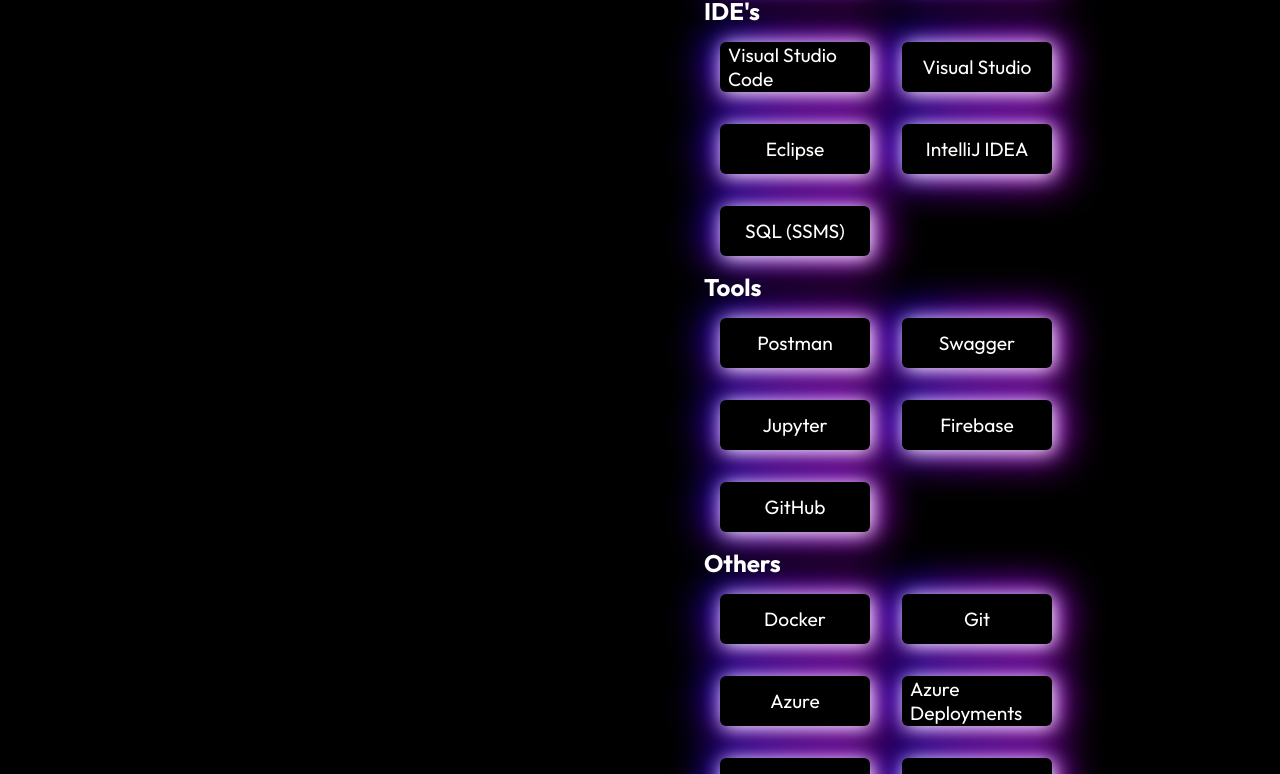
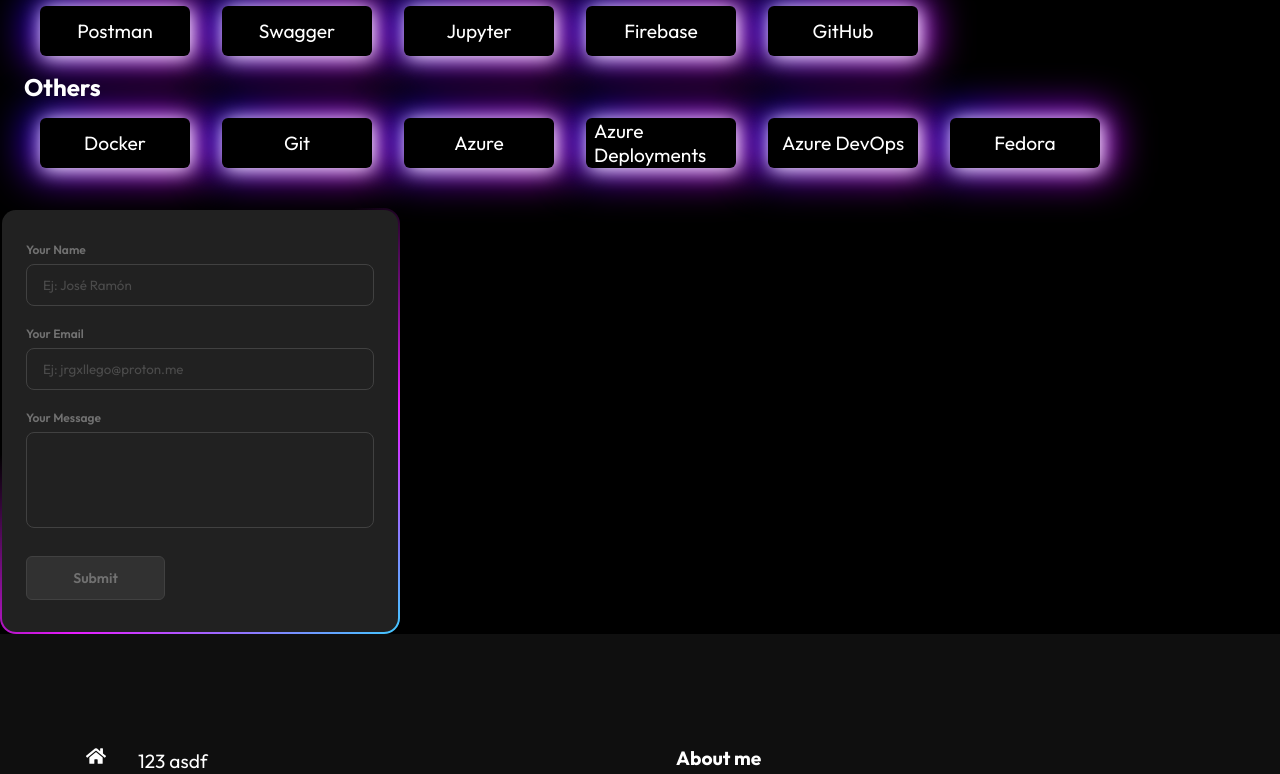
Before and after one commit to jrwithahoodie/react-portfolio-ui, a React (Vite) app: page /#/ in a window 1280 px wide. Shown: the part 1656-2430 px from the top of the page. Built offline with nearby package versions, Linux system fonts and the light colour scheme.

Commit message:
[ADD] - adding styles and contact me form (not working yet)

```diff
--- a/package.json
+++ b/package.json
@@ -10,6 +10,7 @@
     "preview": "vite preview"
   },
   "dependencies": {
+    "@emailjs/browser": "^4.3.3",
     "bootstrap": "^5.3.3",
     "react": "^18.2.0",
     "react-bootstrap": "^2.10.2",
--- a/src/components/AboutContent/AboutContent.jsx
+++ b/src/components/AboutContent/AboutContent.jsx
@@ -1,4 +1,5 @@
 import React from 'react'
+import { Link } from 'react-router-dom'
 
 import "./AboutContentStyles.css"
 import SkillsRow from '../SkillsRow/SkillsRow'
@@ -58,15 +59,20 @@
                 <div className="info">
                     <p>I'm a Frontend Focused Web Developer building and managing the Front-end of Websites and Web Applications that leads to the success of the overall product. Check out some of my work in the Projects section.I also like sharing content related to the stuff that I have learned over the years in Web Development so it can help other people of the Dev Community. Feel free to Connect or Follow me on my Linkedin and Instagram where I post useful content related to Web Development and Programming. I'm open to Job opportunities where I can contribute, learn and grow. If you have a good opportunity that matches my skills and experience then don't hesitate to contact me.</p>
                 </div>
+                <div className="buttonContainer">
+                    <div>
+                        <Link to="/contact" className="btn">Contact Me!</Link>
+                    </div>
+                </div>
             </div>
             <div className="skills">
                 <h1>My skills</h1>
                 <div className="info">
-                    <SkillsRow skillName={"Languages"} skillLanguage={languages}/>
-                    <SkillsRow skillName={"Frameworks"} skillLanguage={frameworks}/>
-                    <SkillsRow skillName={"IDE's"} skillLanguage={ides}/>
-                    <SkillsRow skillName={"Tools"} skillLanguage={tools}/>
-                    <SkillsRow skillName={"Others"} skillLanguage={other}/>
+                    <SkillsRow skillName={"Languages"} skillLanguage={languages} />
+                    <SkillsRow skillName={"Frameworks"} skillLanguage={frameworks} />
+                    <SkillsRow skillName={"IDE's"} skillLanguage={ides} />
+                    <SkillsRow skillName={"Tools"} skillLanguage={tools} />
+                    <SkillsRow skillName={"Others"} skillLanguage={other} />
                 </div>
             </div>
         </div>
--- a/src/components/AboutContent/AboutContentStyles.css
+++ b/src/components/AboutContent/AboutContentStyles.css
@@ -11,17 +11,28 @@
   flex-wrap: wrap;
 }
 
-.aboutInfo, .skills {
+.buttonContainer {
+    margin-top: 1rem;
+}
+
+.aboutInfo .info {
+  font-size: 1rem;
+  line-height: 2rem;
+}
+
+.aboutInfo,
+.skills {
   max-width: 40%;
 }
 
-@media screen and (max-width: 640px) {
+@media screen and (max-width: 1280px) {
   .containerContent {
     flex-direction: column;
     padding: 1rem;
   }
 
-    .aboutInfo, .skills {
+  .aboutInfo,
+  .skills {
     max-width: 100%;
     margin: 1vh;
   }
--- /dev/null
+++ b/src/components/ContactContent/ContactContent.jsx
@@ -0,0 +1,41 @@
+import React, { useRef } from 'react'
+import emailjs from "@emailjs/browser"
+
+import "./ContactContentStyles.css"
+
+export const ContactContent = () => {
+
+    const refForm = useRef();
+
+    const handleSubmit = (e) => {
+        e.preventDefault();
+
+        const serviceId = process.env.EMAILJS_SERVICE_ID;
+        const templateId = process.env.EMAILJS_TEMPLATE_ID;
+        const apiKey = process.env.EMAILJS_APIKEY;
+
+        emailjs.sendForm(serviceId, templateId, refForm.current, apiKey)
+            .then(result => console.log(result.text))
+            .catch(error => console.log(error));
+    }
+
+    return (
+        <div className="form-container">
+            <form ref={refForm} className="form" onSubmit={handleSubmit}>
+                <div className="form-group">
+                    <label htmlFor="name">Your Name</label>
+                    <input type="text" name="from_name" placeholder="Ej: José Ramón" required/>
+                </div>
+                <div className="form-group">
+                    <label htmlFor="email">Your Email</label>
+                    <input type="email" name="email" placeholder="Ej: jrgxllego@proton.me" required/>
+                </div>
+                <div className="form-group">
+                    <label htmlFor="textarea">Your Message</label>
+                    <textarea name="message" rows="10" cols="50" maxLength="500" required></textarea>
+                </div>
+                <button className="form-submit-btn" type='submit'>Submit</button>
+            </form>
+        </div>
+    )
+}
--- /dev/null
+++ b/src/components/ContactContent/ContactContentStyles.css
@@ -0,0 +1,99 @@
+.form-container {
+    width: 400px;
+    background: linear-gradient(#212121, #212121) padding-box,
+                linear-gradient(145deg, transparent 35%,#e81cff, #40c9ff) border-box;
+    border: 2px solid transparent;
+    padding: 32px 24px;
+    font-size: 14px;
+    font-family: inherit;
+    color: white;
+    display: flex;
+    flex-direction: column;
+    gap: 20px;
+    box-sizing: border-box;
+    border-radius: 16px;
+  }
+
+  .form-container button:active {
+    scale: 0.95;
+  }
+
+  .form-container .form {
+    display: flex;
+    flex-direction: column;
+    gap: 20px;
+  }
+
+  .form-container .form-group {
+    display: flex;
+    flex-direction: column;
+    gap: 2px;
+  }
+
+  .form-container .form-group label {
+    display: block;
+    margin-bottom: 5px;
+    color: #717171;
+    font-weight: 600;
+    font-size: 12px;
+  }
+
+  .form-container .form-group input {
+    width: 100%;
+    padding: 12px 16px;
+    border-radius: 8px;
+    color: #fff;
+    font-family: inherit;
+    background-color: transparent;
+    border: 1px solid #414141;
+  }
+
+  .form-container .form-group textarea {
+    width: 100%;
+    padding: 12px 16px;
+    border-radius: 8px;
+    resize: none;
+    color: #fff;
+    height: 96px;
+    border: 1px solid #414141;
+    background-color: transparent;
+    font-family: inherit;
+  }
+
+  .form-container .form-group input::placeholder {
+    opacity: 0.5;
+  }
+
+  .form-container .form-group input:focus {
+    outline: none;
+    border-color: #e81cff;
+  }
+
+  .form-container .form-group textarea:focus {
+    outline: none;
+    border-color: #e81cff;
+  }
+
+  .form-container .form-submit-btn {
+    display: flex;
+    align-items: flex-start;
+    justify-content: center;
+    align-self: flex-start;
+    font-family: inherit;
+    color: #717171;
+    font-weight: 600;
+    width: 40%;
+    background: #313131;
+    border: 1px solid #414141;
+    padding: 12px 16px;
+    font-size: inherit;
+    gap: 8px;
+    margin-top: 8px;
+    cursor: pointer;
+    border-radius: 6px;
+  }
+
+  .form-container .form-submit-btn:hover {
+    background-color: #fff;
+    border-color: #fff;
+  }
--- a/src/routes/Contact.jsx
+++ b/src/routes/Contact.jsx
@@ -3,12 +3,14 @@
 import {NavBar} from '../components/NavBar/NavBar'
 import Footer from '../components/Footer/Footer'
 import  ComponentsInitials from '../components/ComponentsInitials/ComponentsInitials'
+import {ContactContent} from '../components/ContactContent/ContactContent'
 
 const Contact = () => {
   return (
     <div>
       <NavBar/>
       <ComponentsInitials heading="Contact." text="Contact me for more information!"/>
+      <ContactContent/>
       <Footer/>
     </div>
   )
--- a/src/routes/Home.jsx
+++ b/src/routes/Home.jsx
@@ -4,6 +4,7 @@
 import Welcome from '../components/Welcome/Welcome'
 import Footer from '../components/Footer/Footer'
 import AboutContent from '../components/AboutContent/AboutContent'
+import {ContactContent} from '../components/ContactContent/ContactContent'
 
 function Home() {
   return (
@@ -11,6 +12,7 @@
       <NavBar/>
       <Welcome/>
       <AboutContent/>
+      <ContactContent/>
       <Footer/>
     </div>
   )
--- a/src/routes/Project.jsx
+++ b/src/routes/Project.jsx
@@ -8,7 +8,7 @@
   return (
     <div>
       <NavBar/>
-      <ComponentsInitials heading="PROJECTS." text="Some of my works."/>
+      <ComponentsInitials heading="PROJECTS." text="I'm working on these section..."/>
       <Footer/>
     </div>
   )
```
Also changed, not shown: 1 other file (tests, documents, lock files or other folders). Lines whose indentation alone changed are shown as unchanged.
